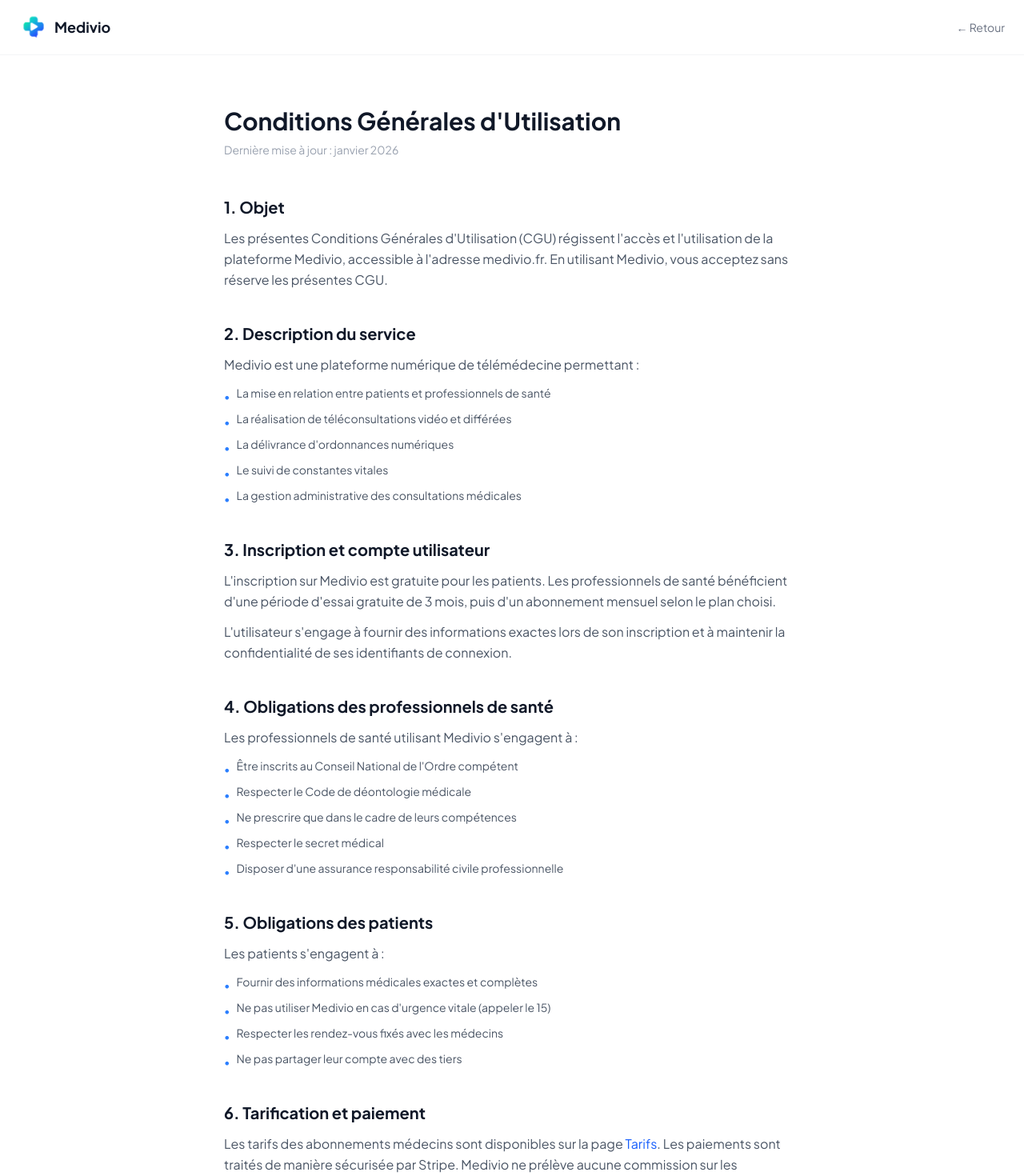
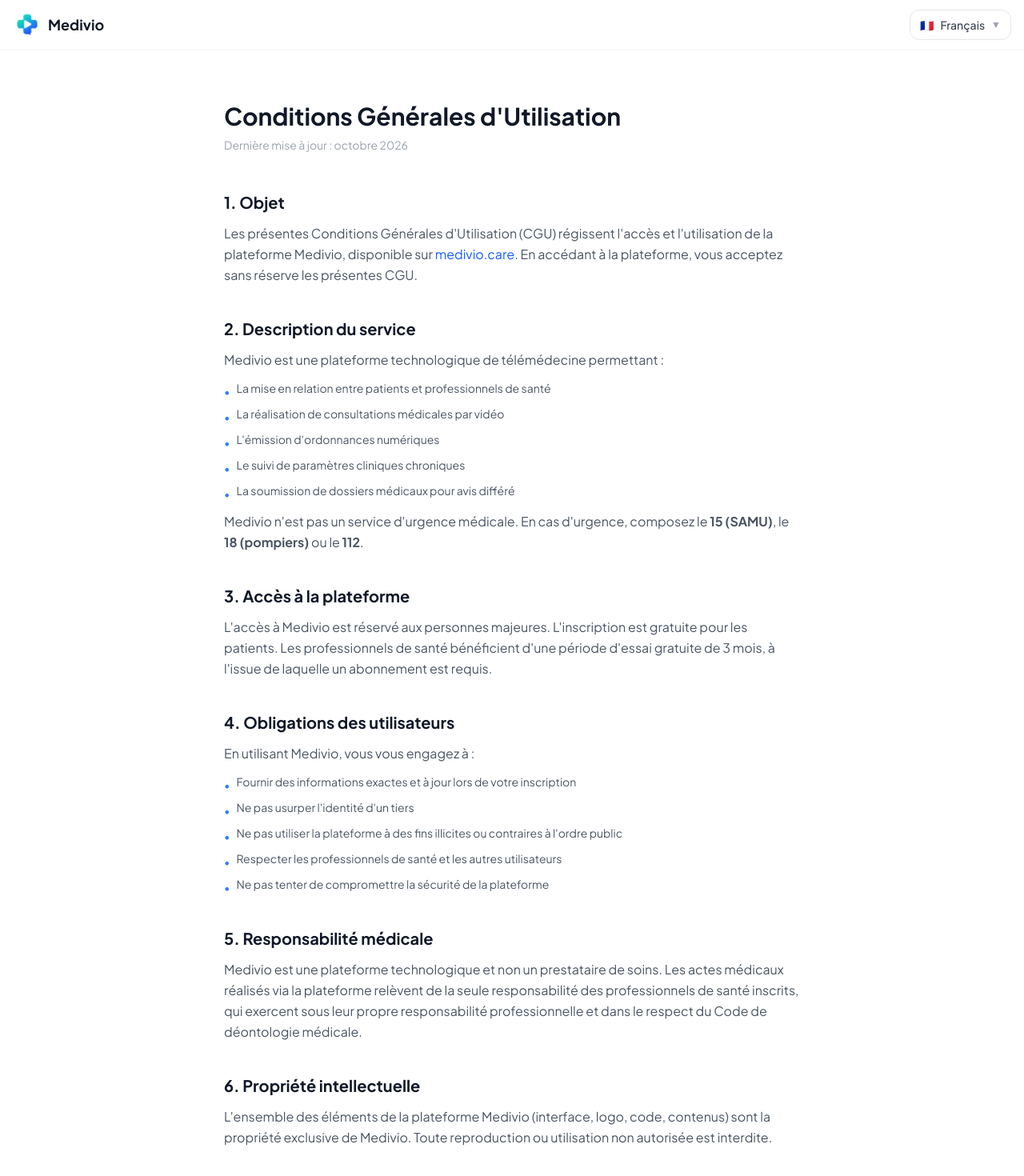
Before and after one commit to All185/medivio-frontend, a Next.js app: page /cgu in a window 1280 px wide. Shown: the top 1470 px of the page at 80% size. Built offline with nearby package versions, Linux system fonts and the light colour scheme.

Commit message:
feat: page CGU Medivio

```diff
--- a/app/cgu/page.tsx
+++ b/app/cgu/page.tsx
@@ -1,5 +1,6 @@
 'use client';
 import { useRouter } from 'next/navigation';
+import LanguageSwitcher from '@/components/LanguageSwitcher';
 import Image from 'next/image';
 
 export default function CguPage() {
@@ -7,78 +8,72 @@ export default function CguPage() {
 
   return (
     <div className="min-h-screen bg-white">
-      <header className="bg-white border-b border-gray-100 px-6 py-4 flex items-center justify-between">
+      <header className="bg-white border-b border-gray-100 px-4 py-3 flex items-center justify-between">
         <div className="flex items-center gap-2 cursor-pointer" onClick={() => router.push('/')}>
-          <Image src="/logo.png" alt="Medivio" width={36} height={36} />
-          <span className="font-bold text-gray-900 text-lg">Medivio</span>
+          <Image src="/logo.png" alt="Medivio" width={36} height={36} style={{ objectFit: 'contain' }} />
+          <span className="font-bold text-gray-900 text-lg hidden sm:block">Medivio</span>
         </div>
-        <button onClick={() => router.back()} className="text-sm text-gray-500 hover:text-gray-700">← Retour</button>
+        <LanguageSwitcher />
       </header>
 
       <div className="max-w-3xl mx-auto px-6 py-16">
         <h1 className="text-3xl font-bold text-gray-900 mb-2">Conditions Générales d'Utilisation</h1>
-        <p className="text-gray-400 text-sm mb-12">Dernière mise à jour : janvier 2026</p>
+        <p className="text-gray-400 text-sm mb-12">Dernière mise à jour : octobre 2026</p>
 
         <div className="space-y-10 text-gray-600 leading-relaxed">
           <section>
             <h2 className="text-xl font-bold text-gray-900 mb-3">1. Objet</h2>
-            <p>Les présentes Conditions Générales d'Utilisation (CGU) régissent l'accès et l'utilisation de la plateforme Medivio, accessible à l'adresse medivio.fr. En utilisant Medivio, vous acceptez sans réserve les présentes CGU.</p>
+            <p>Les présentes Conditions Générales d'Utilisation (CGU) régissent l'accès et l'utilisation de la plateforme Medivio, disponible sur <span className="text-blue-600">medivio.care</span>. En accédant à la plateforme, vous acceptez sans réserve les présentes CGU.</p>
           </section>
 
           <section>
             <h2 className="text-xl font-bold text-gray-900 mb-3">2. Description du service</h2>
-            <p>Medivio est une plateforme numérique de télémédecine permettant :</p>
+            <p>Medivio est une plateforme technologique de télémédecine permettant :</p>
             <ul className="mt-3 space-y-2 text-sm">
               <li className="flex items-start gap-2"><span className="text-blue-500 mt-1">•</span> La mise en relation entre patients et professionnels de santé</li>
-              <li className="flex items-start gap-2"><span className="text-blue-500 mt-1">•</span> La réalisation de téléconsultations vidéo et différées</li>
-              <li className="flex items-start gap-2"><span className="text-blue-500 mt-1">•</span> La délivrance d'ordonnances numériques</li>
-              <li className="flex items-start gap-2"><span className="text-blue-500 mt-1">•</span> Le suivi de constantes vitales</li>
-              <li className="flex items-start gap-2"><span className="text-blue-500 mt-1">•</span> La gestion administrative des consultations médicales</li>
+              <li className="flex items-start gap-2"><span className="text-blue-500 mt-1">•</span> La réalisation de consultations médicales par vidéo</li>
+              <li className="flex items-start gap-2"><span className="text-blue-500 mt-1">•</span> L'émission d'ordonnances numériques</li>
+              <li className="flex items-start gap-2"><span className="text-blue-500 mt-1">•</span> Le suivi de paramètres cliniques chroniques</li>
+              <li className="flex items-start gap-2"><span className="text-blue-500 mt-1">•</span> La soumission de dossiers médicaux pour avis différé</li>
+            </ul>
+            <p className="mt-3">Medivio n'est pas un service d'urgence médicale. En cas d'urgence, composez le <strong>15 (SAMU)</strong>, le <strong>18 (pompiers)</strong> ou le <strong>112</strong>.</p>
+          </section>
+
+          <section>
+            <h2 className="text-xl font-bold text-gray-900 mb-3">3. Accès à la plateforme</h2>
+            <p>L'accès à Medivio est réservé aux personnes majeures. L'inscription est gratuite pour les patients. Les professionnels de santé bénéficient d'une période d'essai gratuite de 3 mois, à l'issue de laquelle un abonnement est requis.</p>
+          </section>
+
+          <section>
+            <h2 className="text-xl font-bold text-gray-900 mb-3">4. Obligations des utilisateurs</h2>
+            <p>En utilisant Medivio, vous vous engagez à :</p>
+            <ul className="mt-3 space-y-2 text-sm">
+              <li className="flex items-start gap-2"><span className="text-blue-500 mt-1">•</span> Fournir des informations exactes et à jour lors de votre inscription</li>
+              <li className="flex items-start gap-2"><span className="text-blue-500 mt-1">•</span> Ne pas usurper l'identité d'un tiers</li>
+              <li className="flex items-start gap-2"><span className="text-blue-500 mt-1">•</span> Ne pas utiliser la plateforme à des fins illicites ou contraires à l'ordre public</li>
+              <li className="flex items-start gap-2"><span className="text-blue-500 mt-1">•</span> Respecter les professionnels de santé et les autres utilisateurs</li>
+              <li className="flex items-start gap-2"><span className="text-blue-500 mt-1">•</span> Ne pas tenter de compromettre la sécurité de la plateforme</li>
             </ul>
           </section>
 
           <section>
-            <h2 className="text-xl font-bold text-gray-900 mb-3">3. Inscription et compte utilisateur</h2>
-            <p>L'inscription sur Medivio est gratuite pour les patients. Les professionnels de santé bénéficient d'une période d'essai gratuite de 3 mois, puis d'un abonnement mensuel selon le plan choisi.</p>
-            <p className="mt-3">L'utilisateur s'engage à fournir des informations exactes lors de son inscription et à maintenir la confidentialité de ses identifiants de connexion.</p>
+            <h2 className="text-xl font-bold text-gray-900 mb-3">5. Responsabilité médicale</h2>
+            <p>Medivio est une plateforme technologique et non un prestataire de soins. Les actes médicaux réalisés via la plateforme relèvent de la seule responsabilité des professionnels de santé inscrits, qui exercent sous leur propre responsabilité professionnelle et dans le respect du Code de déontologie médicale.</p>
           </section>
 
           <section>
-            <h2 className="text-xl font-bold text-gray-900 mb-3">4. Obligations des professionnels de santé</h2>
-            <p>Les professionnels de santé utilisant Medivio s'engagent à :</p>
-            <ul className="mt-3 space-y-2 text-sm">
-              <li className="flex items-start gap-2"><span className="text-blue-500 mt-1">•</span> Être inscrits au Conseil National de l'Ordre compétent</li>
-              <li className="flex items-start gap-2"><span className="text-blue-500 mt-1">•</span> Respecter le Code de déontologie médicale</li>
-              <li className="flex items-start gap-2"><span className="text-blue-500 mt-1">•</span> Ne prescrire que dans le cadre de leurs compétences</li>
-              <li className="flex items-start gap-2"><span className="text-blue-500 mt-1">•</span> Respecter le secret médical</li>
-              <li className="flex items-start gap-2"><span className="text-blue-500 mt-1">•</span> Disposer d'une assurance responsabilité civile professionnelle</li>
-            </ul>
+            <h2 className="text-xl font-bold text-gray-900 mb-3">6. Propriété intellectuelle</h2>
+            <p>L'ensemble des éléments de la plateforme Medivio (interface, logo, code, contenus) sont la propriété exclusive de Medivio. Toute reproduction ou utilisation non autorisée est interdite.</p>
           </section>
 
           <section>
-            <h2 className="text-xl font-bold text-gray-900 mb-3">5. Obligations des patients</h2>
-            <p>Les patients s'engagent à :</p>
-            <ul className="mt-3 space-y-2 text-sm">
-              <li className="flex items-start gap-2"><span className="text-blue-500 mt-1">•</span> Fournir des informations médicales exactes et complètes</li>
-              <li className="flex items-start gap-2"><span className="text-blue-500 mt-1">•</span> Ne pas utiliser Medivio en cas d'urgence vitale (appeler le 15)</li>
-              <li className="flex items-start gap-2"><span className="text-blue-500 mt-1">•</span> Respecter les rendez-vous fixés avec les médecins</li>
-              <li className="flex items-start gap-2"><span className="text-blue-500 mt-1">•</span> Ne pas partager leur compte avec des tiers</li>
-            </ul>
-          </section>
-
-          <section>
-            <h2 className="text-xl font-bold text-gray-900 mb-3">6. Tarification et paiement</h2>
-            <p>Les tarifs des abonnements médecins sont disponibles sur la page <button onClick={() => router.push('/pricing')} className="text-blue-600 hover:underline">Tarifs</button>. Les paiements sont traités de manière sécurisée par Stripe. Medivio ne prélève aucune commission sur les honoraires médicaux.</p>
-          </section>
-
-          <section>
-            <h2 className="text-xl font-bold text-gray-900 mb-3">7. Limitation de responsabilité</h2>
-            <p>Medivio est une plateforme technologique et ne peut être tenue responsable des actes médicaux réalisés par les professionnels de santé inscrits. En aucun cas, Medivio ne se substitue à une consultation médicale en présentiel lorsque celle-ci est nécessaire.</p>
+            <h2 className="text-xl font-bold text-gray-900 mb-3">7. Suspension et résiliation</h2>
+            <p>Medivio se réserve le droit de suspendre ou de résilier l'accès de tout utilisateur ne respectant pas les présentes CGU, sans préavis ni indemnité.</p>
           </section>
 
           <section>
             <h2 className="text-xl font-bold text-gray-900 mb-3">8. Modification des CGU</h2>
-            <p>Medivio se réserve le droit de modifier les présentes CGU à tout moment. Les utilisateurs seront informés par email de toute modification substantielle. La poursuite de l'utilisation de la plateforme vaut acceptation des nouvelles CGU.</p>
+            <p>Medivio se réserve le droit de modifier les présentes CGU à tout moment. Les utilisateurs seront informés de toute modification substantielle par email. La poursuite de l'utilisation de la plateforme après notification vaut acceptation des nouvelles CGU.</p>
           </section>
 
           <section>
@@ -88,7 +83,7 @@ export default function CguPage() {
 
           <section>
             <h2 className="text-xl font-bold text-gray-900 mb-3">10. Contact</h2>
-            <p>Pour toute question : <a href="mailto:contact@medivio.fr" className="text-blue-600 hover:underline">contact@medivio.fr</a></p>
+            <p>Pour toute question relative aux présentes CGU : <a href="mailto:contact@medivio.care" className="text-blue-600 hover:underline">contact@medivio.care</a></p>
           </section>
         </div>
       </div>
```
